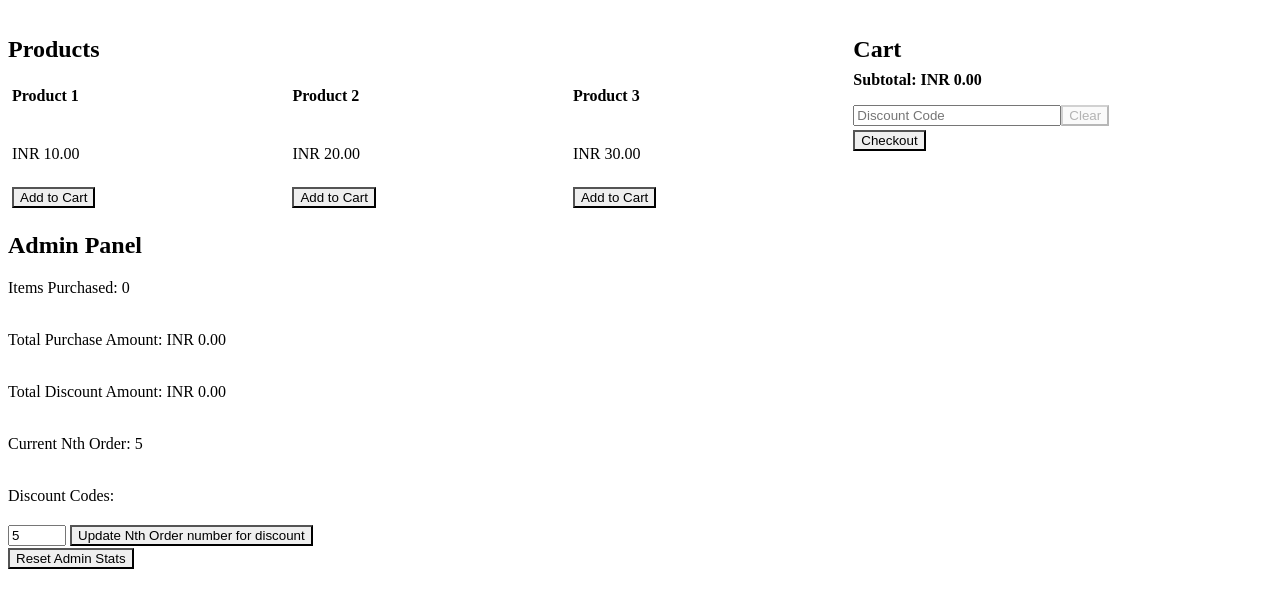
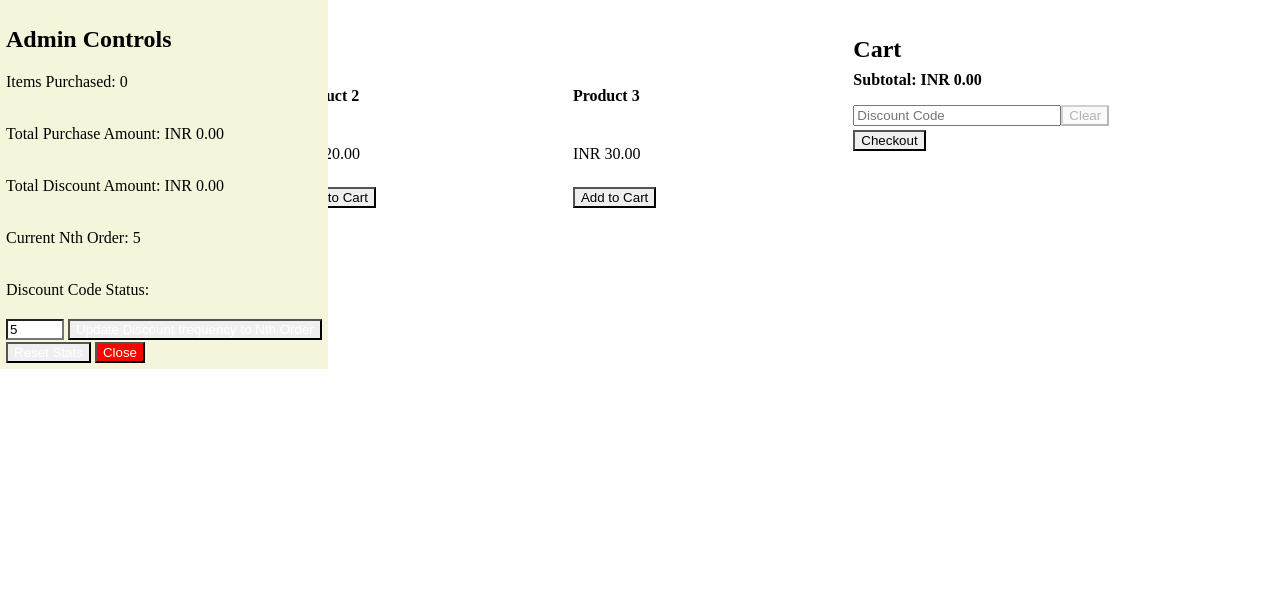
Before and after one commit to saranshgupta27/ecommerce-with-cart, a Next.js app: page / in a window 1280 px wide. Shown: the top 608 px of the page. Built offline with nearby package versions, Linux system fonts and the light colour scheme.

Commit message:
feat: made admin panel floating

```diff
--- a/src/components/AdminPanel.tsx
+++ b/src/components/AdminPanel.tsx
@@ -30,6 +30,7 @@ export const AdminPanel: React.FC<AdminPanelProps> = ({
   resetStats,
 }) => {
   const [newNthOrder, setNewNthOrder] = useState(nthOrder.toString());
+  const [isExpanded, setIsExpanded] = useState(true);
 
   const handleNthOrderChange = () => {
     const n = parseInt(newNthOrder, 10);
@@ -39,19 +40,33 @@ export const AdminPanel: React.FC<AdminPanelProps> = ({
   };
 
   return (
-    <Box>
+    <Box
+      position={"absolute"}
+      left={0}
+      top={0}
+      cursor={isExpanded ? "initial" : "pointer"}
+      color={isExpanded ? "black" : "white"}
+      background={isExpanded ? "beige" : "blue.800"}
+      p={isExpanded ? 6 : 2}
+      onClick={isExpanded ? undefined : () => setIsExpanded(true)}
+    >
       <Heading as="h2" size="lg" mb={4}>
-        Admin Panel
+        Admin Controls
       </Heading>
+      {isExpanded && (
         <VStack align="start" spacing={2}>
           <Text>Items Purchased: {itemsPurchased}</Text>
-        <Text>Total Purchase Amount: INR {totalPurchaseAmount.toFixed(2)}</Text>
-        <Text>Total Discount Amount: INR {totalDiscountAmount.toFixed(2)}</Text>
+          <Text>
+            Total Purchase Amount: INR {totalPurchaseAmount.toFixed(2)}
+          </Text>
+          <Text>
+            Total Discount Amount: INR {totalDiscountAmount.toFixed(2)}
+          </Text>
           <Text>Current Nth Order: {nthOrder}</Text>
-        <Text>Discount Codes:</Text>
+          <Text>Discount Code Status:</Text>
           <VStack align="start" pl={4}>
-          {discountCodes.map((code, index) => (
-            <Text key={index}>
+            {discountCodes?.map((code) => (
+              <Text key={code.code}>
                 {code.code} - {code.used ? "Used" : "Available"}
               </Text>
             ))}
@@ -61,19 +76,38 @@ export const AdminPanel: React.FC<AdminPanelProps> = ({
               w={50}
               type="number"
               required
+              background={"white"}
               placeholder="New Nth Order"
               value={newNthOrder}
               onChange={(e) => setNewNthOrder(e.target.value)}
               mr={2}
             />
-          <Button onClick={handleNthOrderChange}>
-            Update Nth Order number for discount
+            <Button
+              onClick={handleNthOrderChange}
+              background={"blue.900"}
+              color={"white"}
+            >
+              Update Discount frequency to Nth Order
             </Button>
           </Flex>
-        <Box>
-          <Button onClick={resetStats}>Reset Admin Stats</Button>
-        </Box>
+          <Flex gap={"4"}>
+            <Button
+              onClick={resetStats}
+              background={"blue.600"}
+              color={"white"}
+            >
+              Reset Stats
+            </Button>
+            <Button
+              onClick={() => setIsExpanded(false)}
+              background={"red"}
+              color={"white"}
+            >
+              Close
+            </Button>
+          </Flex>
         </VStack>
+      )}
     </Box>
   );
 };
```
Lines whose indentation alone changed are shown as unchanged.
